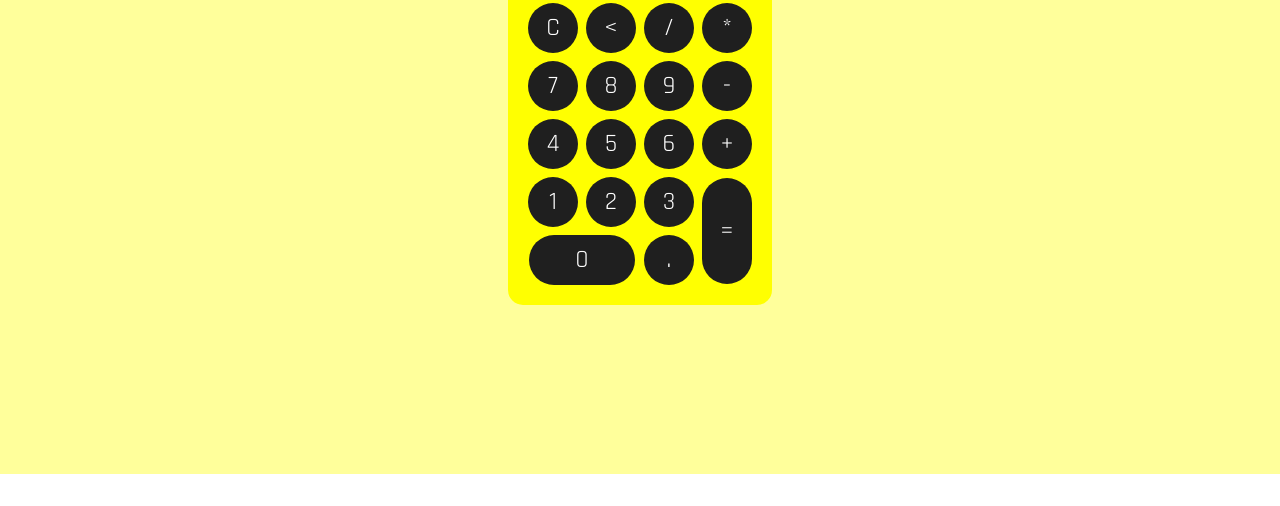
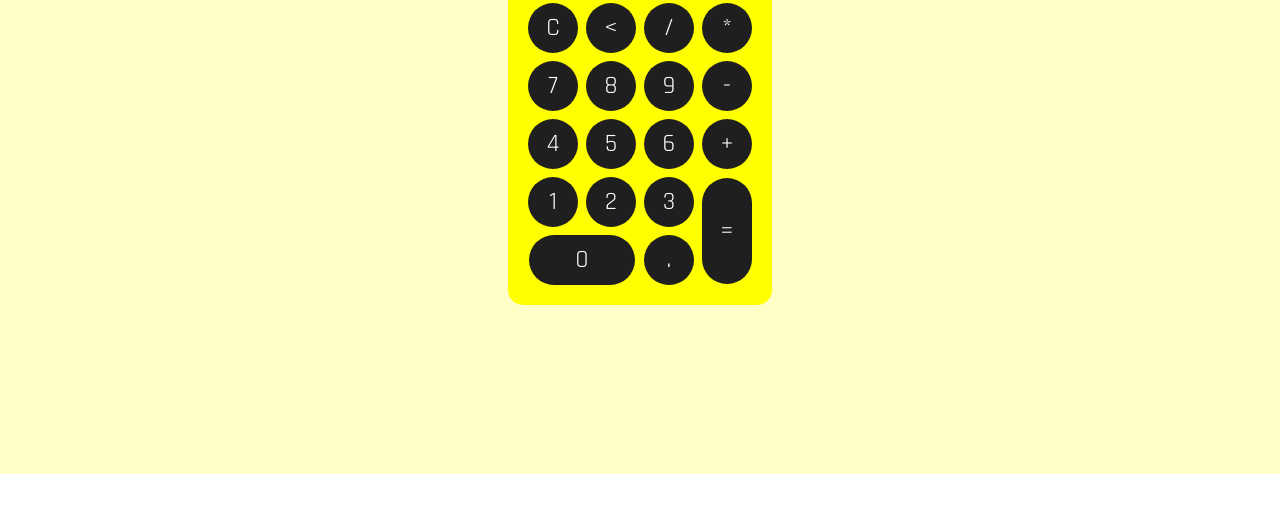
Before and after one commit to Igor-Maceno/Calculadora, a plain HTML site: page index.html in a window 1280 px wide. Shown: the part 294-800 px from the top of the page. Drawn offline with Linux system fonts and the light colour scheme.

Commit message:
Alteração estilo

```diff
--- a/css/style.css
+++ b/css/style.css
@@ -9,7 +9,7 @@ h1{
     font-weight: 800;
 }
 .background{
-    background-color: rgb(255, 255, 155);
+    background-color: rgb(255, 255, 200);
     height: 768px;
     text-align: center;
 }
```
